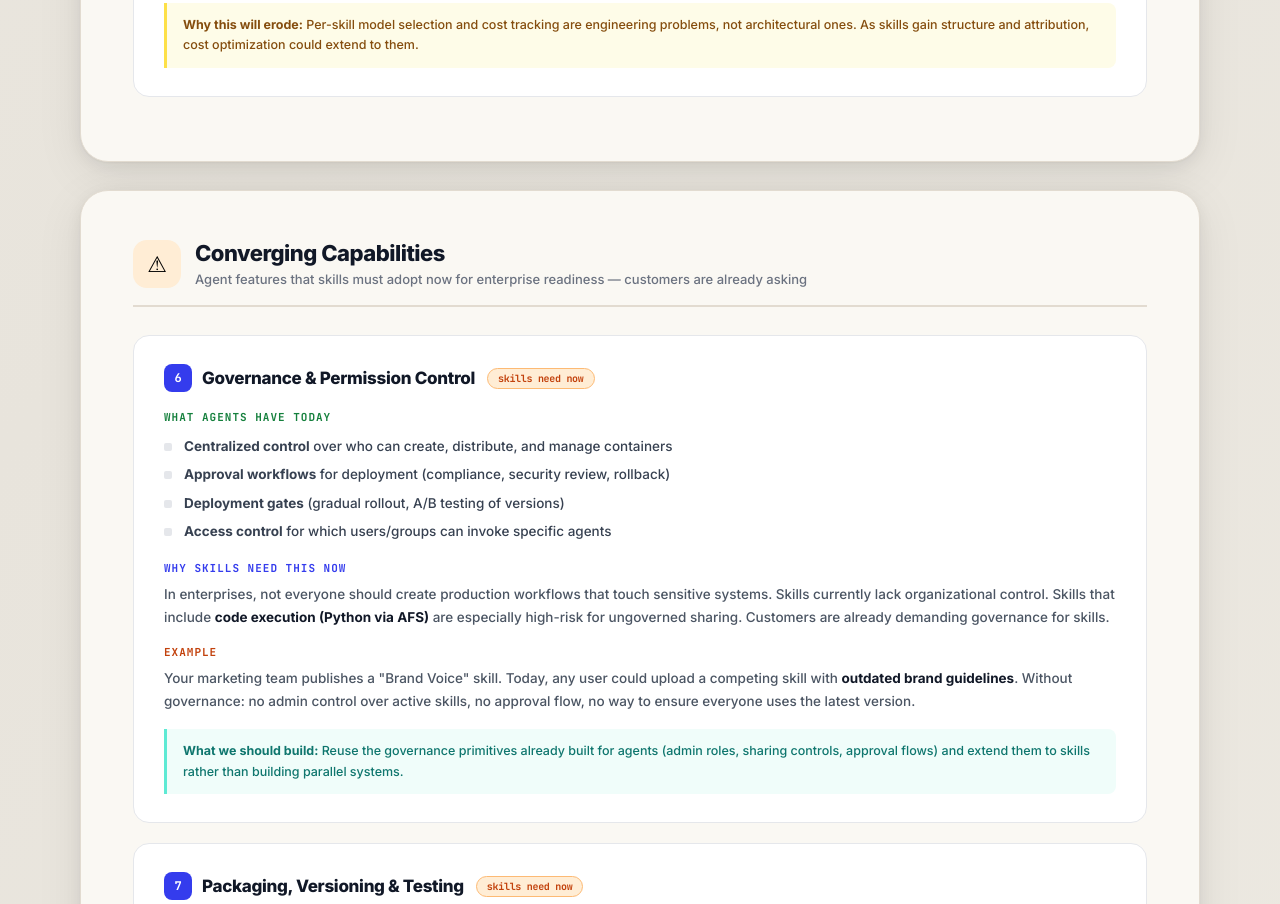
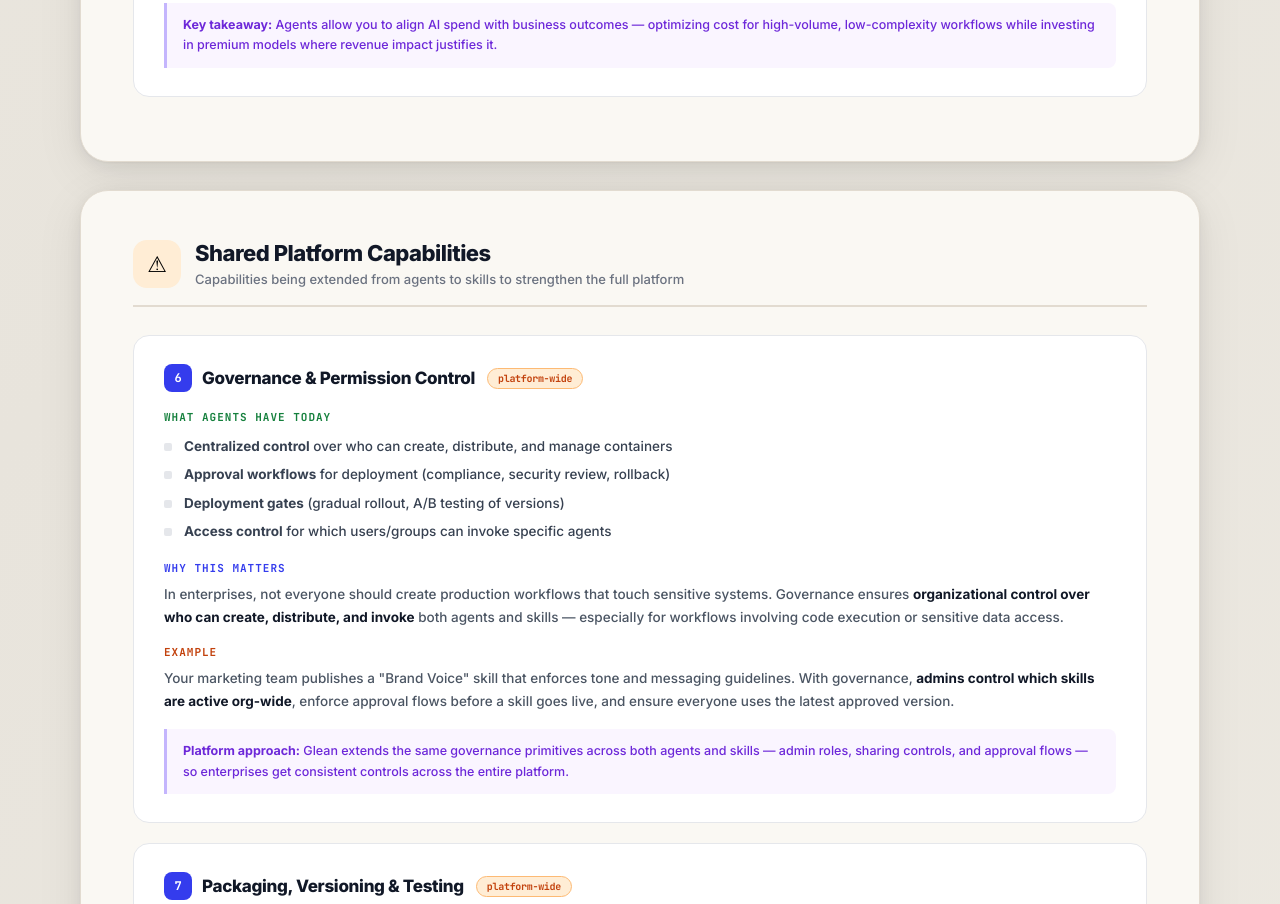
Before and after one commit to karan-gupta-glean/glean-agents-vs-skills, a plain HTML site: page index.html in a window 1280 px wide. Shown: the part 3656-4560 px from the top of the page. Drawn offline with Linux system fonts and the light colour scheme.

Commit message:
Make content customer-ready: remove internal strategy and roadmap details
- Remove "why this will erode" notes (internal competitive assessment)
- Remove "what we should build" notes (internal roadmap directives)
- Remove references to product gaps and customer demands
- Replace internal jargon (AFS, ADLC) with customer-friendly language
- Reframe "Converging Capabilities" as "Shared Platform Capabilities"
- Reframe "skills need now" tags as "platform-wide"

Co-Authored-By: Claude Opus 4.6 (1M context) <noreply@anthropic.com>

```diff
--- a/index.html
+++ b/index.html
@@ -581,7 +581,7 @@
       <div class="section-icon">&#9201;</div>
       <div>
         <h2>Near-Term Differentiators</h2>
-        <div class="section-sub">Agent advantages for the next 6&ndash;12 months &mdash; skills will likely gain parity as the ecosystem matures</div>
+        <div class="section-sub">Capabilities where agents provide distinct operational advantages today</div>
       </div>
     </div>
 
@@ -614,7 +614,7 @@
         </div>
       </div>
 
-      <div class="erode-note"><strong>Why this will erode:</strong> As skills gain creators/owners and admin-level distribution, the scaffolding for per-skill observability will be built. The execution boundary argument holds today but weakens as skills become more structured.</div>
+      <div class="durability-note"><strong>Key takeaway:</strong> Agents provide the execution boundary needed to track both quantitative metrics and qualitative insights. Without this boundary, feedback and attribution become ambiguous across multi-skill conversations.</div>
     </div>
 
     <!-- 5. Cost Optimization -->
@@ -654,7 +654,7 @@
         </div>
       </div>
 
-      <div class="erode-note"><strong>Why this will erode:</strong> Per-skill model selection and cost tracking are engineering problems, not architectural ones. As skills gain structure and attribution, cost optimization could extend to them.</div>
+      <div class="durability-note"><strong>Key takeaway:</strong> Agents allow you to align AI spend with business outcomes &mdash; optimizing cost for high-volume, low-complexity workflows while investing in premium models where revenue impact justifies it.</div>
     </div>
   </div>
 
@@ -663,8 +663,8 @@
     <div class="section-header s-converge">
       <div class="section-icon">&#9888;</div>
       <div>
-        <h2>Converging Capabilities</h2>
-        <div class="section-sub">Agent features that skills must adopt now for enterprise readiness &mdash; customers are already asking</div>
+        <h2>Shared Platform Capabilities</h2>
+        <div class="section-sub">Capabilities being extended from agents to skills to strengthen the full platform</div>
       </div>
     </div>
 
@@ -673,7 +673,7 @@
       <div class="distinction-title">
         <span class="distinction-num">6</span>
         Governance & Permission Control
-        <span class="durability-tag tag-needed">skills need now</span>
+        <span class="durability-tag tag-needed">platform-wide</span>
       </div>
 
       <div class="dist-section">
@@ -687,16 +687,16 @@
       </div>
 
       <div class="dist-section">
-        <div class="dist-label label-matters">Why Skills Need This Now</div>
-        <p>In enterprises, not everyone should create production workflows that touch sensitive systems. Skills currently lack organizational control. Skills that include <strong>code execution (Python via AFS)</strong> are especially high-risk for ungoverned sharing. Customers are already demanding governance for skills.</p>
+        <div class="dist-label label-matters">Why This Matters</div>
+        <p>In enterprises, not everyone should create production workflows that touch sensitive systems. Governance ensures <strong>organizational control over who can create, distribute, and invoke</strong> both agents and skills &mdash; especially for workflows involving code execution or sensitive data access.</p>
       </div>
 
       <div class="dist-section">
         <div class="dist-label label-example">Example</div>
-        <p>Your marketing team publishes a "Brand Voice" skill. Today, any user could upload a competing skill with <strong>outdated brand guidelines</strong>. Without governance: no admin control over active skills, no approval flow, no way to ensure everyone uses the latest version.</p>
+        <p>Your marketing team publishes a "Brand Voice" skill that enforces tone and messaging guidelines. With governance, <strong>admins control which skills are active org-wide</strong>, enforce approval flows before a skill goes live, and ensure everyone uses the latest approved version.</p>
       </div>
 
-      <div class="build-note"><strong>What we should build:</strong> Reuse the governance primitives already built for agents (admin roles, sharing controls, approval flows) and extend them to skills rather than building parallel systems.</div>
+      <div class="durability-note"><strong>Platform approach:</strong> Glean extends the same governance primitives across both agents and skills &mdash; admin roles, sharing controls, and approval flows &mdash; so enterprises get consistent controls across the entire platform.</div>
     </div>
 
     <!-- 7. Packaging & Versioning -->
@@ -704,7 +704,7 @@
       <div class="distinction-title">
         <span class="distinction-num">7</span>
         Packaging, Versioning & Testing
-        <span class="durability-tag tag-needed">skills need now</span>
+        <span class="durability-tag tag-needed">platform-wide</span>
       </div>
 
       <div class="dist-section">
@@ -727,7 +727,7 @@
         </div>
       </div>
 
-      <div class="build-note"><strong>What we should build:</strong> GitHub-based skill management. Sync skills from repos, support PRs as the change control mechanism, and provide version history and rollback within Glean admin. We need this Git-based ADLC support for agents as well.</div>
+      <div class="durability-note"><strong>Platform approach:</strong> Glean supports versioning, testing, and staged deployments for both agents and skills &mdash; enabling the same software development rigor you apply to production code.</div>
     </div>
   </div>
 
@@ -794,7 +794,7 @@
       <h4>When to use an Agent <span class="rec-badge tb-agent">use agent</span></h4>
       <div class="ex-wrong">&#10008;&ensp;<strong>"Weekly Reporting Skill"</strong> &mdash; just drafts documents when called</div>
       <div class="ex-right">&#10004;&ensp;<strong>"Weekly Report Agent"</strong> &mdash; runs every Friday, gathers metrics, drafts report, sends to stakeholders</div>
-      <div class="ex-why"><strong>Why Agent:</strong> Needs independent scheduling (triggers), its own service account for data access, ADLC controls, and version control. A simple writing skill can't handle the orchestration, lifecycle, or governance requirements.</div>
+      <div class="ex-why"><strong>Why Agent:</strong> Needs independent scheduling (triggers), its own service account for data access, lifecycle controls, and version management. A simple writing skill can't handle the orchestration or governance requirements.</div>
     </div>
 
     <!-- Example 2 -->
```
